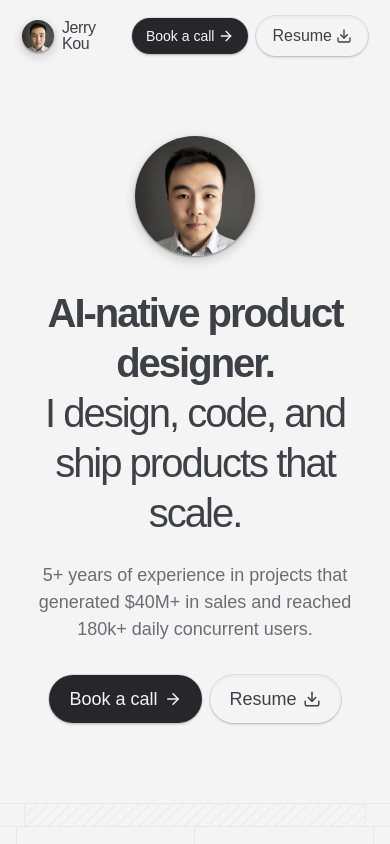
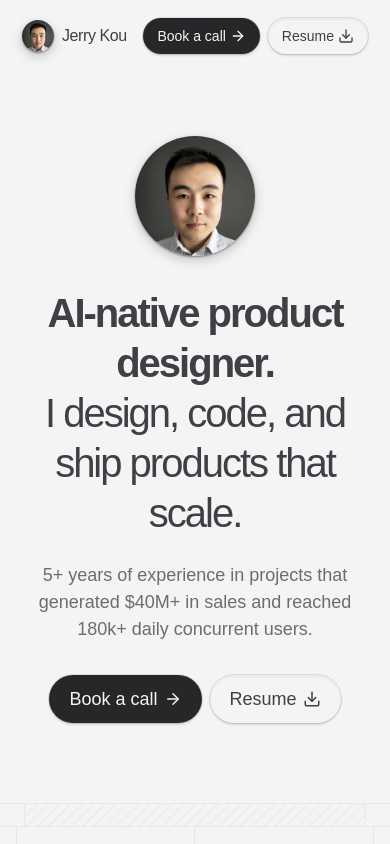
Before and after one commit to JERRYJURR/jerry-portfolio-2, a Next.js app: page / in a window 390 px wide. Shown: the top 844 px of the page. Built offline with nearby package versions, Linux system fonts and the light colour scheme; a web font is replaced by a local one.

Commit message:
Show Resume button on mobile too, matching Book-a-call's smaller size
Drop the hidden md:inline-flex and add the same max-md size override
so both header buttons read at the same scale on mobile.

Co-Authored-By: Claude Opus 4.7 <noreply@anthropic.com>

```diff
--- a/components/blocks/header.tsx
+++ b/components/blocks/header.tsx
@@ -47,7 +47,7 @@ export function Header() {
               href={LINKS.resume}
               target="_blank"
               rel="noopener"
-              className="hidden md:inline-flex"
+              className="max-md:!h-9 max-md:!px-3.5 max-md:!text-[14px]"
             >
               Resume
               <ArrowDown motion="btn-y-down" />
```
